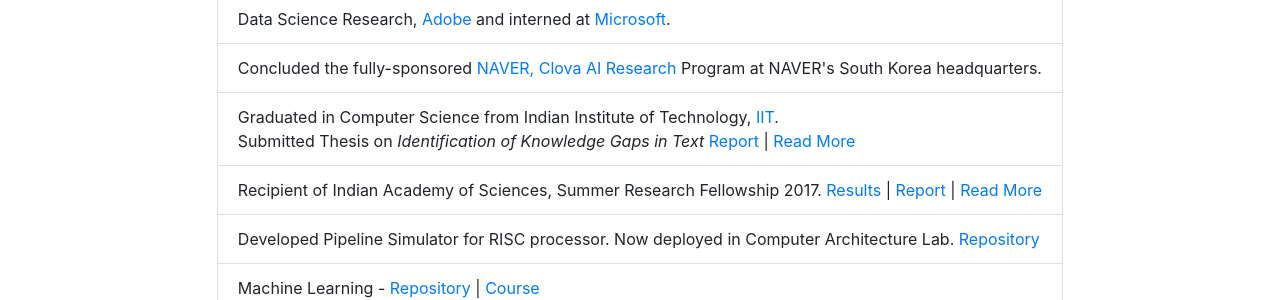
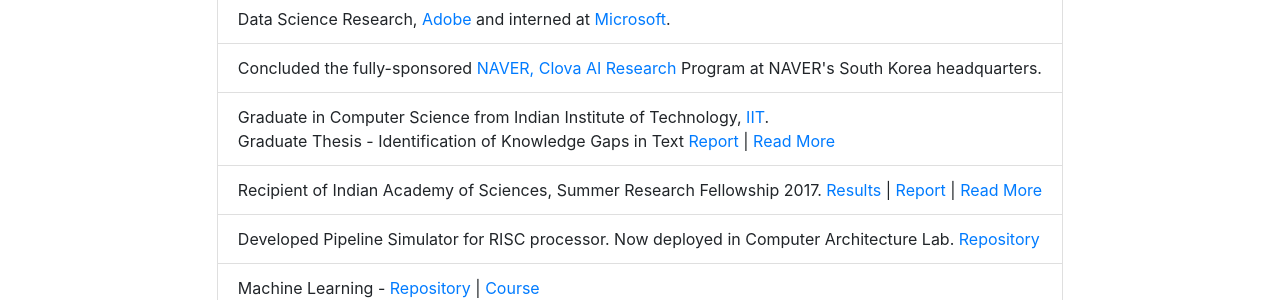
Before and after one commit to thenamangoyal/thenamangoyal.github.io, a Jekyll site: the page built from index.html, in a window 1280 px wide and 1266 px high. Shown: the part 403-703 px from the top of the window. Built offline with Jekyll 4.4.1, drawn with Linux system fonts in a browser that asks for light colours; nearby versions of some CDN libraries.

Commit message:
Update index.html

```diff
--- a/index.html
+++ b/index.html
@@ -58,9 +58,8 @@ layout: bootstrap
                 at NAVER's South Korea headquarters.</li>
 
 
-
-            <li class="list-group-item"> Graduated in Computer Science from Indian Institute of Technology, <a
-                    target="_blank" href="http://iitrpr.ac.in/">IIT</a>.<br> Submitted Thesis on <i>Identification of Knowledge Gaps in Text</i> <a target="_blank"
+            <li class="list-group-item"> Graduate in Computer Science from Indian Institute of Technology, <a
+                    target="_blank" href="http://iitrpr.ac.in/">IIT</a>.<br> Graduate Thesis - Identification of Knowledge Gaps in Text <a target="_blank"
                     href="https://drive.google.com/file/d/1iDVWH85ypJG0Fh74JGeTzxBC5ZX1kRi6/view?usp=sharing">Report</a>
                 | <a href="/research#btp">Read More</a>
             </li>
```
